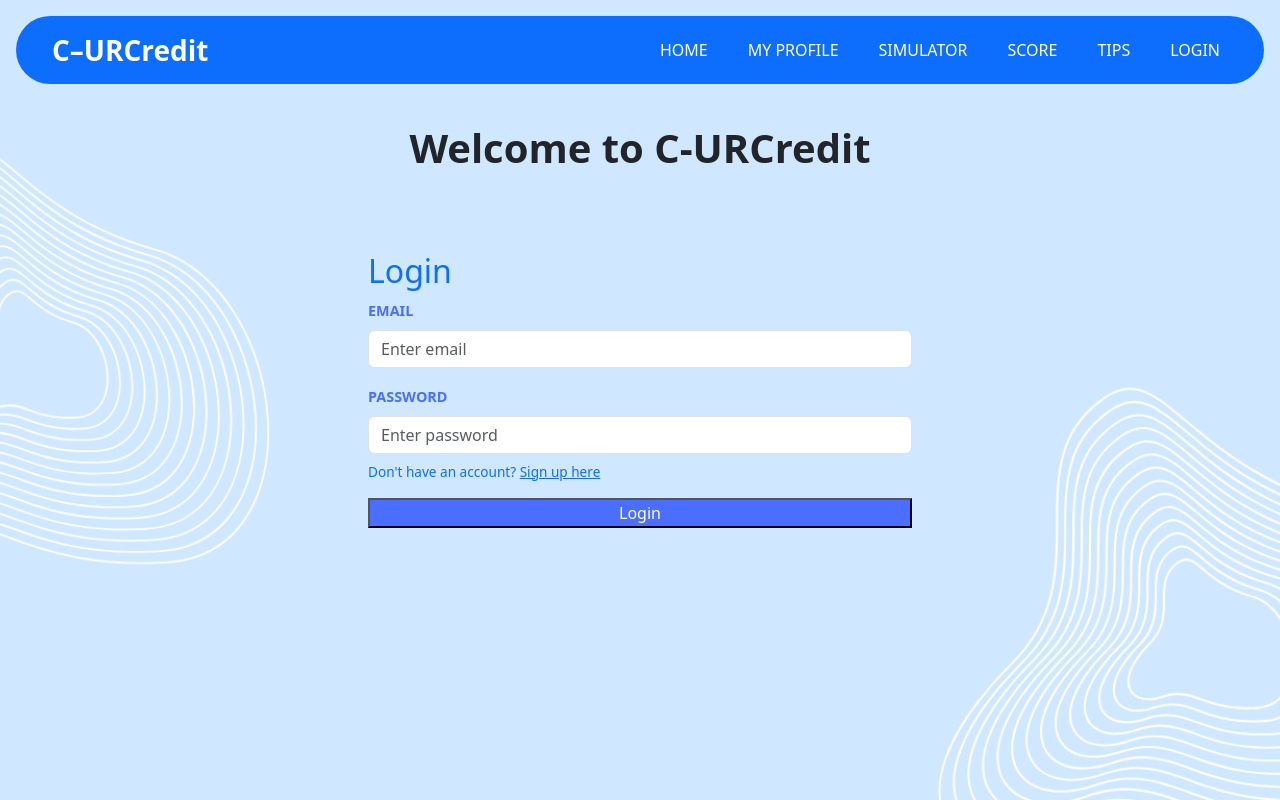
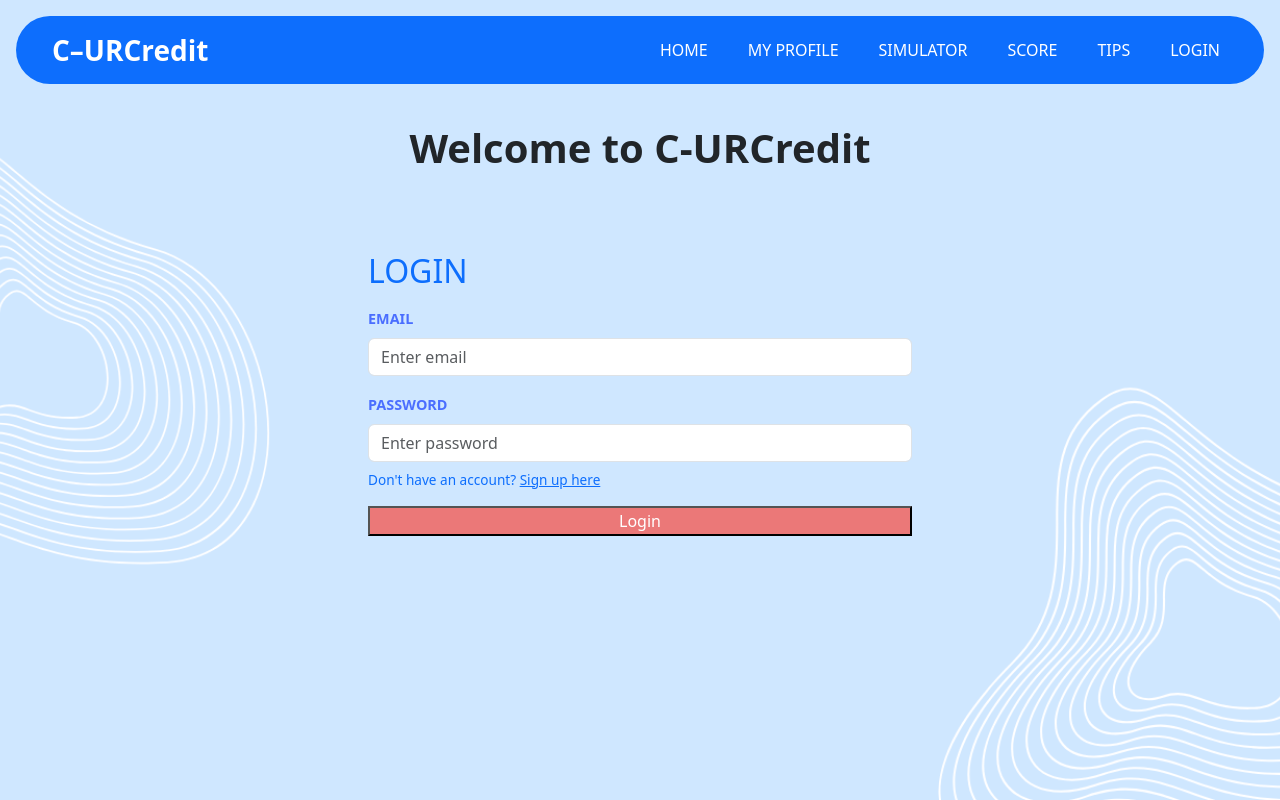
Before and after one commit to TheJester05/Personal-Credit-Scoring-Sim, a plain HTML site: page credit-profile/login.html in a window 1280 px wide. Drawn offline with nearby package versions, Linux system fonts and the light colour scheme.

Commit message:
Color change

```diff
--- a/credit-profile/login.html
+++ b/credit-profile/login.html
@@ -26,7 +26,7 @@
 
   <main class="d-flex justify-content-center mt-3">
     <div class="col-md-6 p-5 rounded-4 profile-container">
-      <h2 class="text-primary mb-2">Login</h2>
+      <h2 class="text-primary mb-3">LOGIN</h2>
       <form onsubmit="event.preventDefault(); login();">
         <div class="mb-3">
           <label for="loginEmail" class="form-label">Email</label>
@@ -36,7 +36,7 @@
           <label for="loginPassword" class="form-label">Password</label>
           <input id="loginPassword" class="form-control input-outline" type="password" placeholder="Enter password" required>
         </div>
-        <!-- Smaller text under password field -->
+
         <p class="mb-3 text-primary small-note">Don't have an account? <a href="signup.html">Sign up here</a></p>
         <div class="d-grid">
           <button type="submit" class="btn-custom">Login</button>
--- a/credit-profile/style.css
+++ b/credit-profile/style.css
@@ -27,14 +27,12 @@ label {
 
 
 .btn-custom {
-  background-color: #4a6eff;
+  background-color: #eb7878;
   color: white;
-  border: 2 px;
-  border-radius: 5 px;
 }
 
 .btn-custom:hover {
-  background-color: #305eff;
+  background-color: #c54949;
 }
 
 html, body {
```
Also changed, not shown: credit-profile/index.html (+1 -1 lines).
